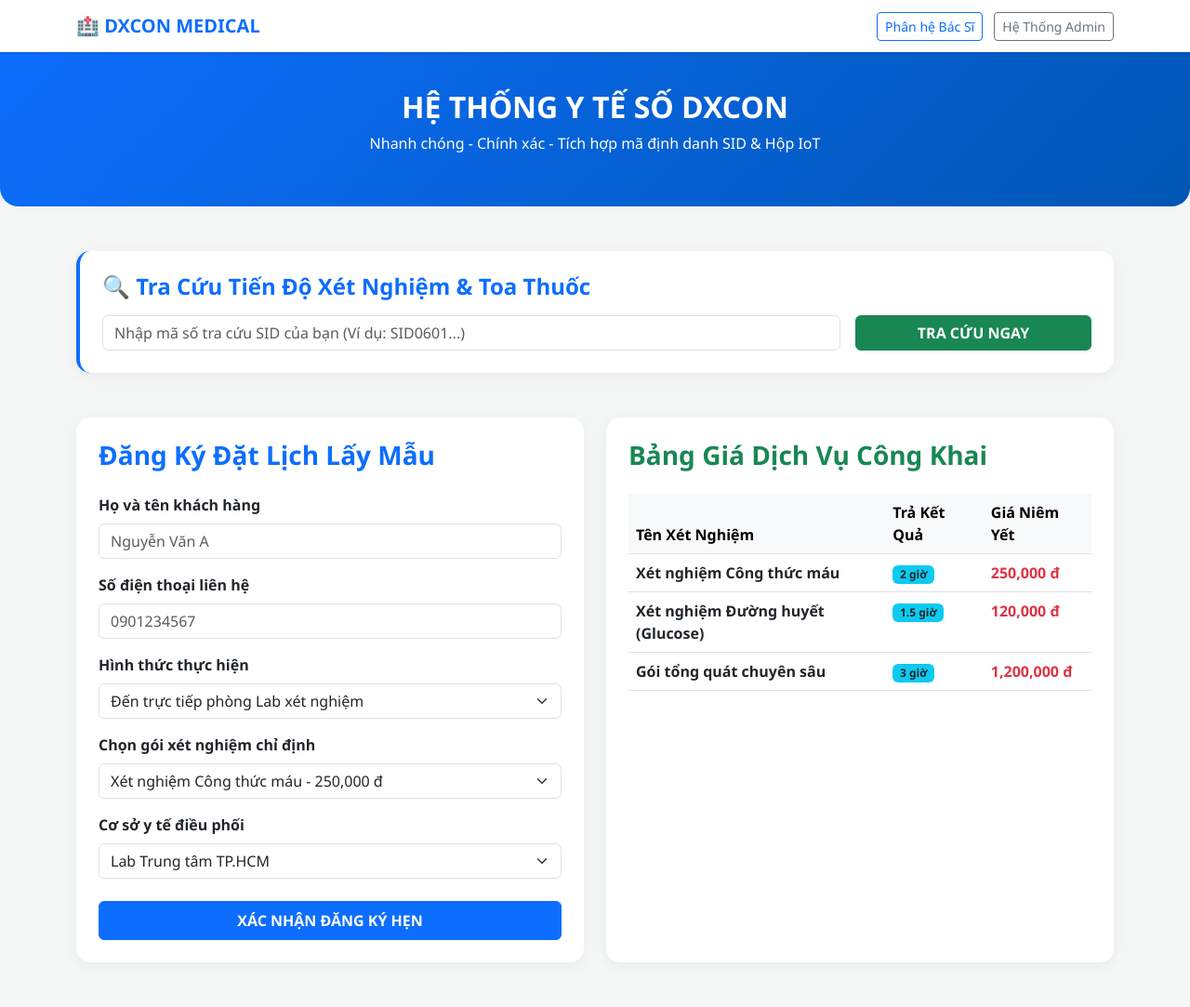
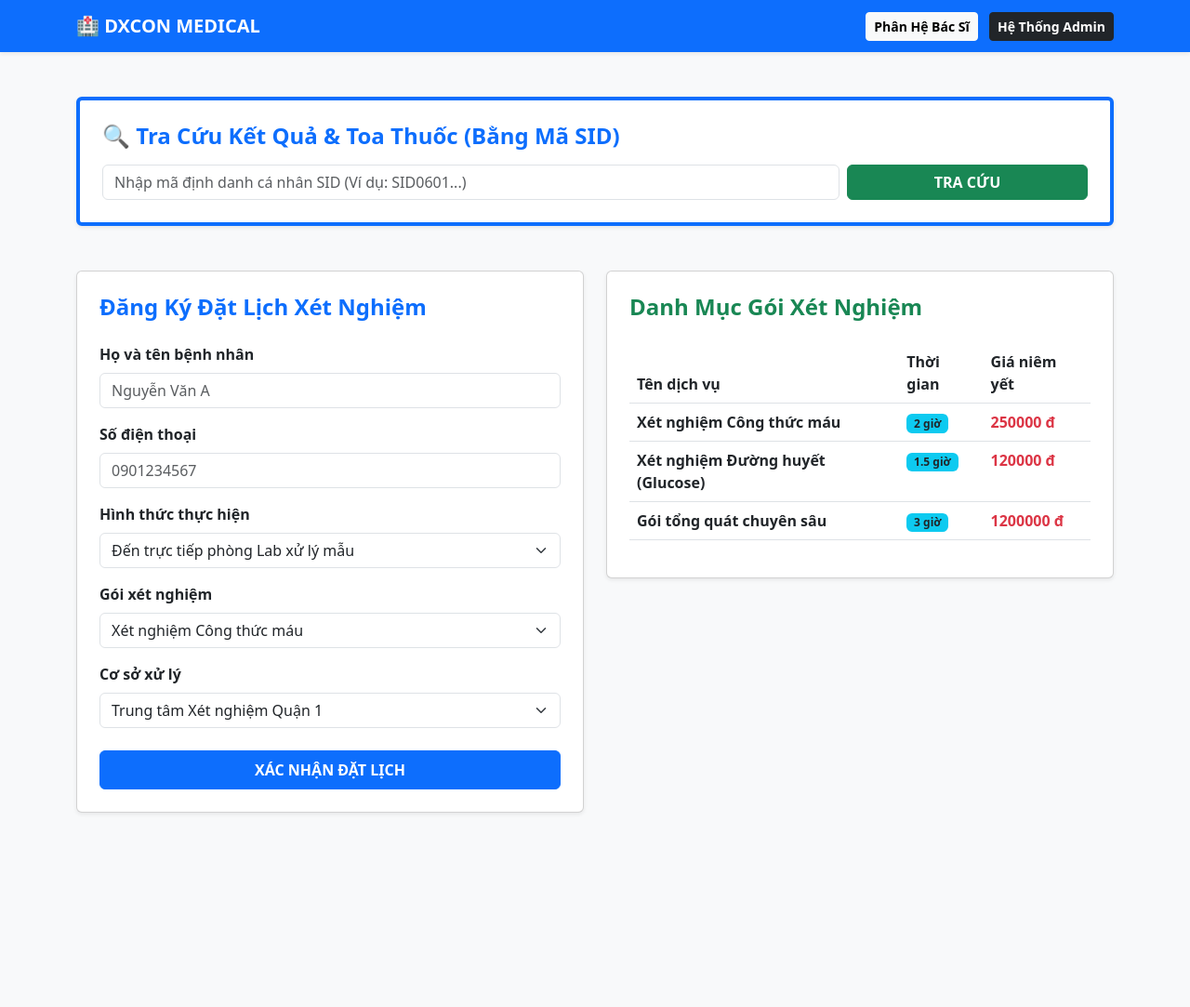
Before and after one commit to dxconmedical-max/dxconsystem, a Flask app: page / in a window 1280 px wide. Shown: the whole page at 93% size. After the commit the page ends 875 px from the top, so only its background shows below. Run offline with Flask 3, Linux system fonts and the light colour scheme; data comes from the database, SQL or seed files in the repository.

Commit message:
Update index.html

```diff
--- a/templates/index.html
+++ b/templates/index.html
@@ -3,119 +3,107 @@
 <head>
     <meta charset="UTF-8">
     <meta name="viewport" content="width=device-width, initial-scale=1.0">
-    <title>DXCON MEDICAL - Đặt Lịch & Tra Cứu Y Tế</title>
+    <title>DXCON MEDICAL - Đặt Lịch & Tra Cứu Kết Quả</title>
     <link href="https://cdn.jsdelivr.net/npm/bootstrap@5.3.0/dist/css/bootstrap.min.css" rel="stylesheet">
-    <style>
-        body { background-color: #f4f7f6; font-family: 'Segoe UI', sans-serif; }
-        .hero-section { background: linear-gradient(135deg, #0d6efd, #0056b3); color: white; padding: 40px 0; text-align: center; border-radius: 0 0 20px 20px; }
-        .card-custom { border: none; border-radius: 15px; box-shadow: 0 4px 15px rgba(0,0,0,0.05); }
-    </style>
 </head>
-<body>
+<body class="bg-light">
 
-    <nav class="navbar navbar-expand-lg navbar-light bg-white shadow-sm">
+    <nav class="navbar navbar-expand-lg navbar-dark bg-primary shadow-sm">
         <div class="container">
-            <a class="navbar-brand fw-bold text-primary" href="/">🏥 DXCON MEDICAL</a>
+            <a class="navbar-brand fw-bold" href="/">🏥 DXCON MEDICAL</a>
             <div>
-                <a href="/doctor" class="btn btn-outline-primary btn-sm me-2">Phân hệ Bác Sĩ</a>
-                <a href="/admin" class="btn btn-outline-secondary btn-sm">Hệ Thống Admin</a>
+                <a href="/doctor" class="btn btn-light btn-sm fw-bold me-2">Phân Hệ Bác Sĩ</a>
+                <a href="/admin" class="btn btn-dark btn-sm fw-bold">Hệ Thống Admin</a>
             </div>
         </div>
     </nav>
 
-    <div class="hero-section">
-        <div class="container">
-            <h2 class="fw-bold">HỆ THỐNG Y TẾ SỐ DXCON</h2>
-            <p>Nhanh chóng - Chính xác - Tích hợp mã định danh SID & Hộp IoT</p>
-        </div>
-    </div>
-
     <div class="container my-5">
-        <div class="card card-custom p-4 bg-white mb-5 border-start border-primary border-4">
-            <h4 class="fw-bold text-primary mb-3">🔍 Tra Cứu Tiến Độ Xét Nghiệm & Toa Thuốc</h4>
-            <form action="/" method="GET" class="row g-3">
+        <div class="card p-4 shadow-sm mb-5 border-start border-primary border-4 bg-white">
+            <h4 class="fw-bold text-primary mb-3">🔍 Tra Cứu Kết Quả & Toa Thuốc (Bằng Mã SID)</h4>
+            <form action="/" method="GET" class="row g-2">
                 <div class="col-md-9">
-                    <input type="text" class="form-control" name="search_sid" value="{{ search_sid }}" placeholder="Nhập mã số tra cứu SID của bạn (Ví dụ: SID0601...)" required>
+                    <input type="text" class="form-control" name="search_sid" value="{{ search_sid }}" placeholder="Nhập mã định danh cá nhân SID (Ví dụ: SID0601...)" required>
                 </div>
                 <div class="col-md-3">
-                    <button type="submit" class="btn btn-success w-100 fw-bold">TRA CỨU NGAY</button>
+                    <button type="submit" class="btn btn-success w-100 fw-bold">TRA CỨU</button>
                 </div>
             </form>
 
             {% if patient_info %}
             <div class="mt-4 p-3 bg-light rounded border">
-                <h5 class="text-success fw-bold">Thông tin tìm thấy cho Mã định danh: {{ patient_info.sid }}</h5>
-                <div class="row mt-2">
+                <h5 class="text-success fw-bold">Kết quả định danh cho: {{ patient_info.sid }}</h5>
+                <div class="row g-3 mt-1">
                     <div class="col-md-4"><b>Bệnh nhân:</b> {{ patient_info.name }}</div>
+                    <div class="col-md-4"><b>Số điện thoại:</b> {{ patient_info.phone }}</div>
                     <div class="col-md-4"><b>Trạng thái mẫu:</b> <span class="badge bg-warning text-dark">{{ patient_info.last_interaction }}</span></div>
-                    <div class="col-md-4"><b>Nơi xử lý:</b> {{ patient_info.chosen_lab }}</div>
+                    <div class="col-md-12"><b>Địa chỉ/Vị trí:</b> {{ patient_info.address }}</div>
                 </div>
                 <hr>
-                <div class="row">
-                    <div class="col-md-6"><b>Lời khuyên từ Bác sĩ:</b> <p class="text-muted">{{ patient_info.doctor_notes if patient_info.doctor_notes else 'Đang chờ bác sĩ đọc kết quả...' }}</p></div>
-                    <div class="col-md-3"><b>Toa thuốc đính kèm:</b> <br>{{ patient_info.prescription_path if patient_info.prescription_path else 'Chưa có toa thuốc' }}</div>
-                    <div class="col-md-3"><b>Lịch hẹn tái khám:</b> <br><span class="text-danger fw-bold">📅 {{ patient_info.revisit_date if patient_info.revisit_date else 'Chưa chỉ định' }}</span></div>
+                <div class="row g-3">
+                    <div class="col-md-6"><b>Lời khuyên từ Bác sĩ:</b> <p class="text-primary fw-bold">{{ patient_info.doctor_notes if patient_info.doctor_notes else 'Hệ thống đang chạy xét nghiệm...' }}</p></div>
+                    <div class="col-md-3"><b>Toa thuốc của bạn:</b> <p class="text-danger fw-bold">{{ patient_info.prescription_path if patient_info.prescription_path else 'Chưa có chỉ định thuốc' }}</p></div>
+                    <div class="col-md-3"><b>📅 Hẹn ngày tái khám:</b> <p class="text-danger fw-bold">{{ patient_info.revisit_date if patient_info.revisit_date else 'Chưa có lịch hẹn' }}</p></div>
                 </div>
             </div>
             {% elif search_sid %}
-            <div class="alert alert-danger mt-3">Không tìm thấy dữ liệu hợp lệ cho mã SID này. Vui lòng kiểm tra lại!</div>
+            <div class="alert alert-danger mt-3 mb-0">Mã tra cứu SID không đúng hoặc chưa được đồng bộ hệ thống!</div>
             {% endif %}
         </div>
 
         <div class="row g-4">
-            <div class="col-lg-6">
-                <div class="card card-custom p-4 bg-white h-100">
-                    <h3 class="mb-4 text-primary fw-bold">Đăng Ký Đặt Lịch Lấy Mẫu</h3>
+            <div class="col-md-6">
+                <div class="card p-4 shadow-sm bg-white">
+                    <h4 class="fw-bold text-primary mb-4">Đăng Ký Đặt Lịch Xét Nghiệm</h4>
                     <form action="/api/guest/book" method="POST">
                         <div class="mb-3">
-                            <label class="form-label fw-bold">Họ và tên khách hàng</label>
+                            <label class="form-label fw-bold">Họ và tên bệnh nhân</label>
                             <input type="text" class="form-control" name="guest_name" placeholder="Nguyễn Văn A" required>
                         </div>
                         <div class="mb-3">
-                            <label class="form-label fw-bold">Số điện thoại liên hệ</label>
+                            <label class="form-label fw-bold">Số điện thoại</label>
                             <input type="tel" class="form-control" name="guest_phone" placeholder="0901234567" required>
                         </div>
                         <div class="mb-3">
                             <label class="form-label fw-bold">Hình thức thực hiện</label>
-                            <select class="form-select" name="service_type" id="serviceType" onchange="toggleAddressField()">
-                                <option value="at_lab">Đến trực tiếp phòng Lab xét nghiệm</option>
-                                <option value="at_home">🛵 Điều phối nhân viên đến lấy mẫu tại nhà</option>
+                            <select class="form-select" name="service_type" id="serviceType" onchange="toggleAddress()">
+                                <option value="at_lab">Đến trực tiếp phòng Lab xử lý mẫu</option>
+                                <option value="at_home">💡 Điều phối nhân viên đến lấy mẫu tại nhà</option>
                             </select>
                         </div>
-                        <div class="mb-3" id="addressField" style="display:none;">
-                            <label class="form-label fw-bold text-danger">Địa chỉ/Vị trí lấy mẫu chi tiết</label>
+                        <div class="mb-3" id="addressBox" style="display:none;">
+                            <label class="form-label fw-bold text-danger">Địa chỉ / Vị trí lấy mẫu chi tiết</label>
                             <input type="text" class="form-control border-danger" id="guest_address" name="guest_address" placeholder="Số nhà, tên đường, phường, quận/huyện...">
                         </div>
                         <div class="mb-3">
-                            <label class="form-label fw-bold">Chọn gói xét nghiệm chỉ định</label>
+                            <label class="form-label fw-bold">Gói xét nghiệm</label>
                             <select class="form-select" name="chosen_test">
                                 {% for test in tests %}
-                                <option value="{{ test.name }}">{{ test.name }} - {{ "{:,}".format(test.price) }} đ</option>
+                                <option value="{{ test.name }}">{{ test.name }}</option>
                                 {% endfor %}
                             </select>
                         </div>
                         <div class="mb-4">
-                            <label class="form-label fw-bold">Cơ sở y tế điều phối</label>
+                            <label class="form-label fw-bold">Cơ sở xử lý</label>
                             <select class="form-select" name="chosen_lab">
-                                <option value="Lab Trung tâm TP.HCM">Lab Trung tâm TP.HCM</option>
-                                <option value="Phòng xét nghiệm chất lượng cao DX">Phòng xét nghiệm chất lượng cao DX</option>
+                                <option value="Trung tâm Xét nghiệm Quận 1">Trung tâm Xét nghiệm Quận 1</option>
+                                <option value="Phòng Lab liên kết DX-Phú Nhuận">Phòng Lab liên kết DX-Phú Nhuận</option>
                             </select>
                         </div>
-                        <button type="submit" class="btn btn-primary w-100 fw-bold py-2">XÁC NHẬN ĐĂNG KÝ HẸN</button>
+                        <button type="submit" class="btn btn-primary w-100 fw-bold py-2">XÁC NHẬN ĐẶT LỊCH</button>
                     </form>
                 </div>
             </div>
 
-            <div class="col-lg-6">
-                <div class="card card-custom p-4 bg-white h-100">
-                    <h3 class="mb-4 text-success fw-bold">Bảng Giá Dịch Vụ Công Khai</h3>
-                    <div class="table-responsive">
+            <div class="col-md-6">
+                <div class="card p-4 shadow-sm bg-white">
+                    <h4 class="fw-bold text-success mb-4">Danh Mục Gói Xét Nghiệm</h4>
                     <table class="table table-hover">
-                            <thead class="table-light">
+                        <thead>
                             <tr>
-                                    <th>Tên Xét Nghiệm</th>
-                                    <th>Trả Kết Quả</th>
-                                    <th>Giá Niêm Yết</th>
+                                <th>Tên dịch vụ</th>
+                                <th>Thời gian</th>
+                                <th>Giá niêm yết</th>
                             </tr>
                         </thead>
                         <tbody>
@@ -123,7 +111,7 @@
                             <tr>
                                 <td class="fw-bold">{{ test.name }}</td>
                                 <td><span class="badge bg-info text-dark">{{ test.eta }}</span></td>
-                                    <td class="text-danger fw-bold">{{ "{:,}".format(test.price) }} đ</td>
+                                <td class="text-danger fw-bold">{{ test.price }} đ</td>
                             </tr>
                             {% endfor %}
                         </tbody>
@@ -132,18 +120,17 @@
             </div>
         </div>
     </div>
-    </div>
 
     <script>
-        function toggleAddressField() {
+        function toggleAddress() {
             var type = document.getElementById("serviceType").value;
-            var field = document.getElementById("addressField");
+            var box = document.getElementById("addressBox");
             var input = document.getElementById("guest_address");
             if(type === "at_home") {
-                field.style.display = "block";
+                box.style.display = "block";
                 input.required = true;
             } else {
-                field.style.display = "none";
+                box.style.display = "none";
                 input.required = false;
             }
         }
```
Lines whose indentation alone changed are shown as unchanged.
